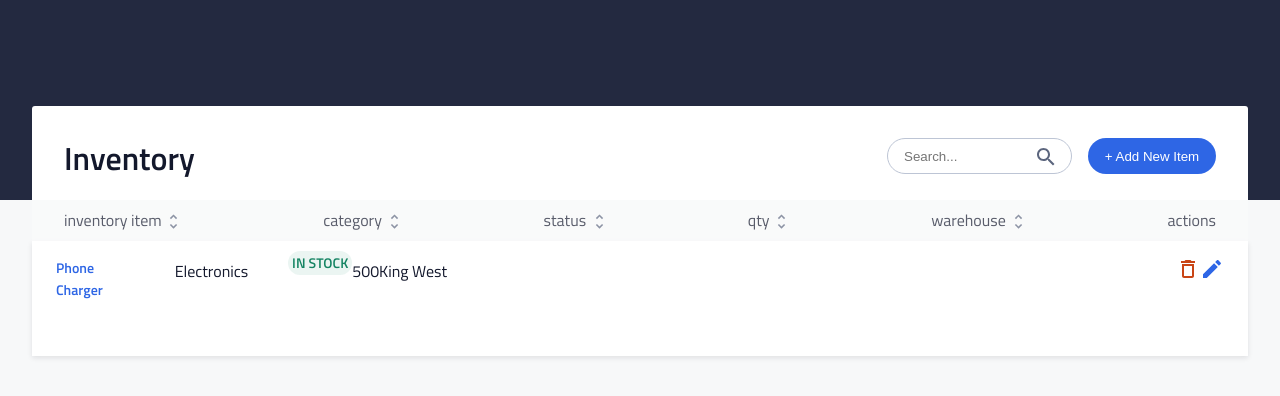
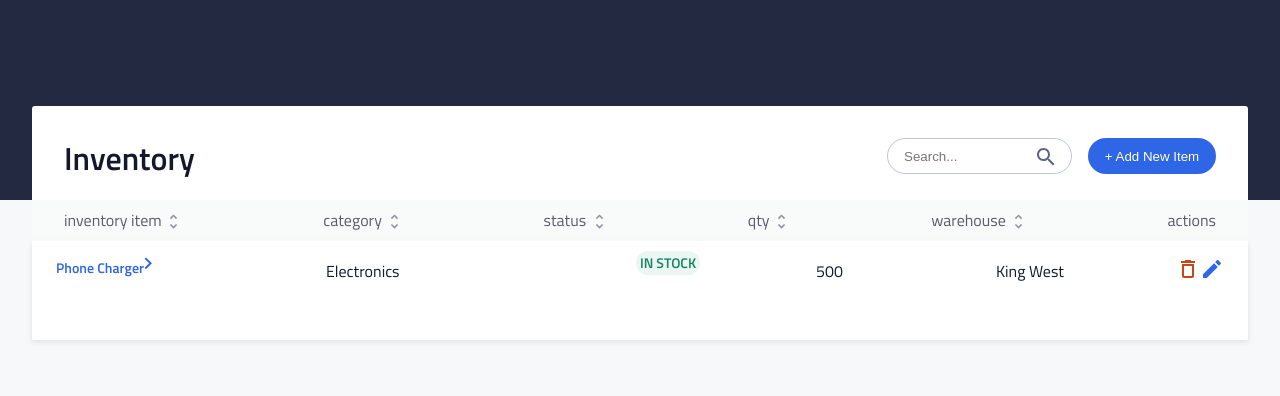
Before and after one commit to SimonMilord/instock_client, a React (Create React App) app: page /inventory in a window 1280 px wide. Shown: the top 396 px of the page. Built offline with nearby package versions, Linux system fonts and the light colour scheme.

Commit message:
inventory scss changes

```diff
--- a/src/components/InventoryList/InventoryList.scss
+++ b/src/components/InventoryList/InventoryList.scss
@@ -55,7 +55,7 @@
       padding-left: 1rem;
       background-image: url("../../assets/Icons/search-24px.svg");
       background-repeat: no-repeat;
-      background-position: 12.5rem 0.35rem;
+      background-position: 95% 50%;
       margin-bottom: 1rem;
 
       @include tablet {
@@ -177,6 +177,7 @@
 
     @include tablet {
       // @include display-flex(row, none, none);
+      width: 100%;
     }
   }
 
@@ -185,7 +186,8 @@
 
     @include tablet {
       @include display-flex(row, none, none);
-      width: 60%;
+      // width: 100%;
+
     }
 
     &-div {
@@ -193,7 +195,7 @@
 
       @include tablet {
         @include display-flex(row, none, none);
-        // width: 100%;
+        width: 100%;
       }
     }
   }
```
